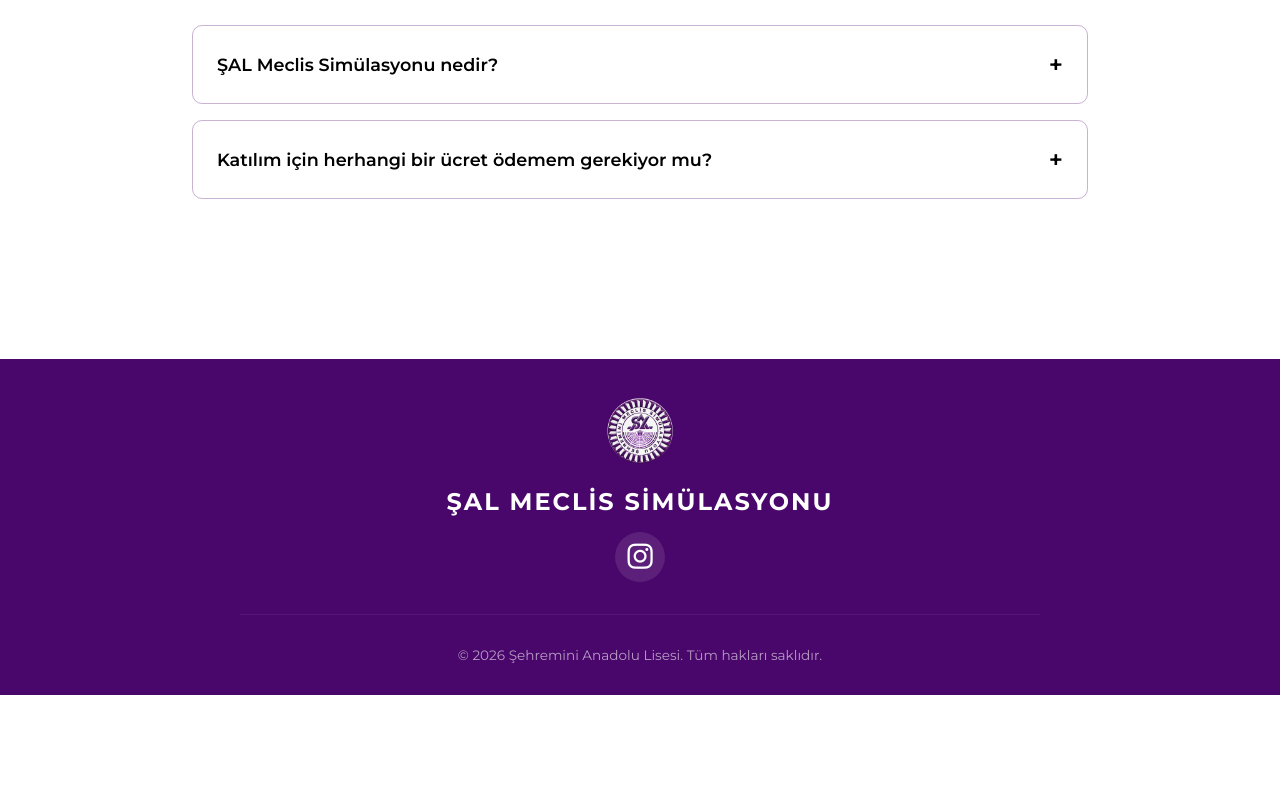
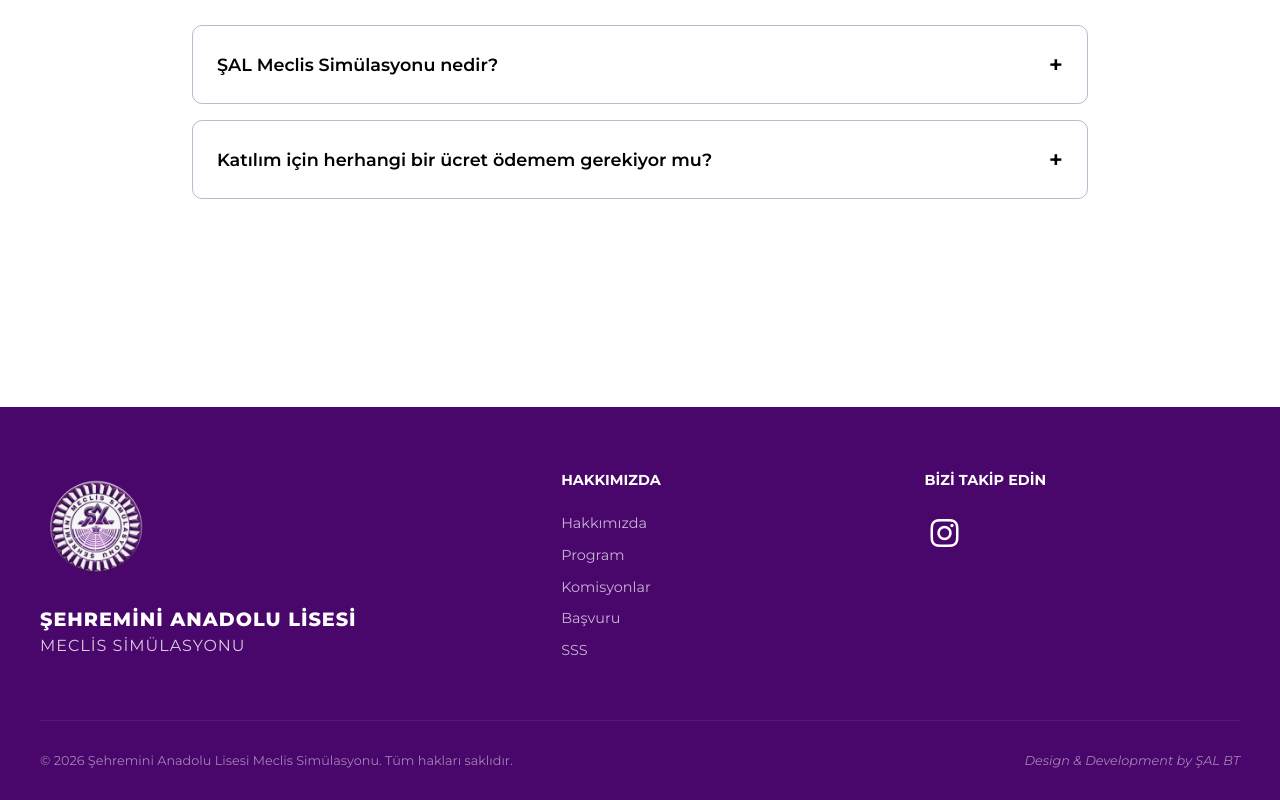
Before and after one commit to alibabaD44/SAL-meclis-sim-lasyonu, a React (Vite) app: page / in a window 1280 px wide. Shown: the part 2914-3714 px from the top of the page. Before the commit the page ends 3609 px from the top, so only its background shows below. Built offline with nearby package versions, Linux system fonts and the light colour scheme.

Commit message:
footer designed

```diff
--- a/src/footer/footer.css
+++ b/src/footer/footer.css
@@ -1,78 +1,130 @@
 .footer {
-    margin-top: 5rem;
+    margin-top: 8rem;
     background-color: rgb(73, 6, 107);
-    padding: 2rem 0rem 2rem 0rem;
+    padding: 4rem 2rem 2rem 2rem;
     color: white;
     font-family: 'Montserrat', sans-serif;
-    display: flex;
-    justify-content: center;
 }
 
 .footer-container {
+    max-width: 1200px;
+    margin: 0 auto;
+}
+
+.footer-top {
+    display: grid;
+    grid-template-columns: 1.5fr 1fr 1fr;
+    gap: 3rem;
+    margin-bottom: 3rem;
+}
+
+.footer-brand {
     display: flex;
     flex-direction: column;
-    align-items: center;
-    text-align: center;
-    max-width: 800px;
+    align-items: flex-start;
+}
+
+.footer-logo {
+    width: 7rem;
+    height: 7rem;
+    margin-bottom: 1.5rem;
+}
+
+.footer-logo img{
+    height: 100%;
     width: 100%;
 }
 
-.footer-logo {
-    width: 80px;
-    height: 80px;
-    margin-bottom: 1rem;
-    transition: transform 0.3s ease;
+.footer-bsk {
+    font-size: 1.2rem;
+    font-weight: 800;
+    line-height: 1.3;
+    letter-spacing: 1px;
+    text-align: left;
 }
 
-.footer-logo:hover {
-    transform: scale(1.05);
+.footer-bsk span {
+    font-weight: 400;
+    font-size: 1rem;
+    opacity: 0.8;
 }
 
-.footer-logo img {
-    width: 100%;
-    height: 100%;
-    object-fit: contain;
+.footer-nav h4, .footer-contact h4 {
+    font-size: 0.9rem;
+    font-weight: 700;
+    margin-bottom: 1.5rem;
+    color: white;
+    text-transform: uppercase;
 }
 
-.footer-info {
-    margin-bottom: 1rem;
+.footer-nav ul {
+    list-style: none;
+    padding: 0;
 }
 
-.footer-bsk {
-    font-size: 1.5rem;
-    font-weight: 700;
-    letter-spacing: 2px;
-    font-family: Montserrat;
+.footer-nav ul li {
+    margin-bottom: 0.8rem;
+}
+
+.footer-nav ul li a {
+    color: rgba(255, 255, 255, 0.7);
+    text-decoration: none;
+    font-size: 0.9rem;
+    transition: color 0.3s;
+}
+
+.footer-nav ul li a:hover {
+    color: white;
 }
 
 .footer-links {
-    margin-bottom: 2rem;
+    display: flex;
+    gap: 1rem;
 }
 
 .footer-insta {
     color: white;
-    font-size: 1.8rem;
+    font-size: 2rem;
     display: flex;
     align-items: center;
     justify-content: center;
-    width: 50px;
-    height: 50px;
-    border-radius: 50%;
-    background: rgba(255, 255, 255, 0.1);
+    width: 40px;
+    height: 40px;
+    border-radius: 8px;
+    transition: all 0.3s ease;
     text-decoration: none;
-    transition: all 0.3s ease;
 }
 
 .footer-insta:hover {
-    background: rgb(176, 19, 255);
-    transform: translateY(-3px);
-    box-shadow: 0 2px 8px rgba(255, 255, 255, 0.2);
+    color: rgb(206, 72, 10);
+}
+
+.footer-bottom {
+    border-top: 1px solid rgba(255, 255, 255, 0.08);
+    padding-top: 2rem;
 }
 
 .footer-copyright {
-    width: 100%;
-    border-top: 1px solid rgba(255, 255, 255, 0.1);
-    padding-top: 2rem;
-    font-size: 0.85rem;
-    opacity: 0.6;
+    display: flex;
+    justify-content: space-between;
+    align-items: center;
+    font-size: 0.8rem;
+    opacity: 0.5;
 }
+
+.footer-dev {
+    font-style: italic;
+}
+
+@media (max-width: 768px) {
+    .footer-top {
+        grid-template-columns: 1fr;
+        text-align: center;
+    }
+    .footer-brand, .footer-links {
+        align-items: center;
+        justify-content: center;
+    }
+    .footer-bsk { text-align: center; }
+    .footer-copyright { flex-direction: column; gap: 1rem; }
+}
--- a/src/footer/footer.jsx
+++ b/src/footer/footer.jsx
@@ -1,4 +1,6 @@
 import './footer.css'
+import { NavHashLink } from 'react-router-hash-link';
+import { Link } from "react-router-dom";
 
 function Footer() {
     const currentYear = new Date().getFullYear();
@@ -6,14 +8,27 @@ function Footer() {
     return (
         <footer className="footer">
             <div className="footer-container">
+                <div className="footer-top">
+                    <div className="footer-brand">
                         <div className='footer-logo'>
                             <img src="/meclislogo.png" alt="Meclis Logo" />
                         </div>
-
-                <div className='footer-info'>
-                    <h2 className='footer-bsk'>ŞAL MECLİS SİMÜLASYONU</h2>
+                        <h2 className='footer-bsk'>ŞEHREMİNİ ANADOLU LİSESİ<br /><span>MECLİS SİMÜLASYONU</span></h2>
                     </div>
 
+                    <div className="footer-nav">
+                        <h4>HAKKIMIZDA</h4>
+                        <ul>
+                            <li><NavHashLink smooth to="/#hakkımızda">Hakkımızda</NavHashLink></li>
+                            <li><NavHashLink smooth to="/#program">Program</NavHashLink></li>
+                            <li><Link to="/komiteler">Komisyonlar</Link></li>
+                            <li><Link to="/basvuru">Başvuru</Link></li>
+                            <li><NavHashLink smooth to="/#sss">SSS</NavHashLink></li>
+                        </ul>
+                    </div>
+
+                    <div className="footer-contact">
+                        <h4>BİZİ TAKİP EDİN</h4>
                         <div className='footer-links'>
                             <a href="https://www.instagram.com/sehreminimeclis26/"
                                 target="_blank"
@@ -22,9 +37,14 @@ function Footer() {
                                 <i className="fab fa-instagram"></i>
                             </a>
                         </div>
+                    </div>
+                </div>
 
+                <div className="footer-bottom">
                     <div className="footer-copyright">
-                    <p>&copy; {currentYear} Şehremini Anadolu Lisesi. Tüm hakları saklıdır.</p>
+                        <p>&copy; {currentYear} Şehremini Anadolu Lisesi Meclis Simülasyonu. Tüm hakları saklıdır.</p>
+                        <p className="footer-dev">Design & Development by ŞAL BT</p>
+                    </div>
                 </div>
             </div>
         </footer>
--- a/src/navbar/Navbar.jsx
+++ b/src/navbar/Navbar.jsx
@@ -18,7 +18,7 @@ function Navbar() {
     <nav className={scrolled ? "navbar scrolled" : "navbar"}>
       <div className="nav-container">
         <div className="section1">
-          <NavHashLink smooth to="/#top">
+          <NavHashLink smooth to="/">
             <img src="/meclislogo.png" alt="Logo" className="logo" />
           </NavHashLink>
         </div>
@@ -41,7 +41,6 @@ function Navbar() {
             <li><NavHashLink smooth to="/#program">Program</NavHashLink></li>
             <li><Link to="/komiteler">Komisyonlar</Link></li>
             <li><Link to="/basvuru">Başvuru</Link></li>
-
             <li><NavHashLink smooth to="/#sss">SSS</NavHashLink></li>
           </ul>
         </div>
```
Lines whose indentation alone changed are shown as unchanged.
